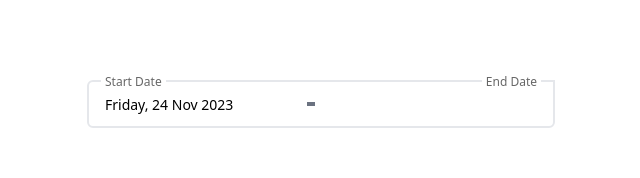
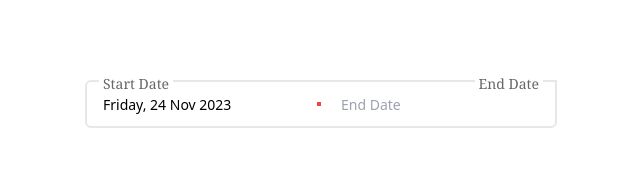
Before and after one commit to Sarath-Kumar-G/custom-react-datepicker, a Next.js app: page / in a window 1280 px wide. Shown: the top 178 px of the page, without its empty margins (319-959 px from the left). Built offline with nearby package versions, Linux system fonts and the light colour scheme.

Commit message:
improve : added improvements on date picker

```diff
--- a/src/components/atoms/DatePicker/DatePicker.tsx
+++ b/src/components/atoms/DatePicker/DatePicker.tsx
@@ -5,25 +5,30 @@ import "react-datepicker/dist/react-datepicker.css";
 
 interface CustomDatePickerProps {
   isEndDate?: boolean;
+  additionalDatePickerClasses?: string;
 }
 
-export function CustomDatePicker({ isEndDate }: CustomDatePickerProps) {
+export function CustomDatePicker({
+  isEndDate,
+  additionalDatePickerClasses = "",
+}: CustomDatePickerProps) {
   const [startDate, setStartDate] = useState<Date>(new Date());
   const [isStartDateOpen, setIsStartDateOpen] = useState<boolean>(false);
 
   const [endDate, setEndDate] = useState<Date>();
   const [isEndDateOpen, setIsEndDateOpen] = useState<boolean>(false);
 
+  const datePickerDynamicClasses = clsx(
+    "h-12 pl-4 w-fit pr-3 flex justify-between relative group items-center border rounded-md rounded-tr-none hover:border-gray-600 border-gray-200",
+    {
+      "!border-primary border-2 hover:border-primary hover:border-2": true,
+      [additionalDatePickerClasses]: additionalDatePickerClasses,
+    }
+  );
+
   return (
-    <div
-      className={clsx(
-        "h-12 pl-4 w-fit pr-3 flex justify-between relative group items-center border rounded-md rounded-tr-none hover:border-gray-600 border-gray-200 dark:bg-gray-900",
-        {
-          "!border-primary border-2 hover:border-primary hover:border-2": true,
-        }
-      )}
-    >
-      <span className="text-xs whitespace-nowrap absolute -top-2 left-3 px-1 dark:bg-gray-900 bg-white text-black text-opacity-60 dark:text-white dark:opacity-100">
+    <div className={datePickerDynamicClasses}>
+      <span className="text-sm font-serif whitespace-nowrap absolute -top-2 left-3 px-1 bg-white text-black text-opacity-60">
         Start Date
       </span>
       <button
@@ -35,8 +40,9 @@ export function CustomDatePicker({ isEndDate }: CustomDatePickerProps) {
         aria-label="Select departure date"
       >
         <DatePicker
+          placeholderText="Start Date"
           calendarClassName="!border-none !shadow !flex"
-          className="focus:outline-none w-fit dark:bg-transparent dark:placeholder:text-white text-sm font-medium"
+          className="focus:outline-none w-fit text-sm font-medium"
           dateFormat="EEEE, dd MMM yyyy"
           minDate={new Date()}
           monthsShown={2}
@@ -56,8 +62,8 @@ export function CustomDatePicker({ isEndDate }: CustomDatePickerProps) {
       </button>
       {isEndDate && (
         <>
-          <span className="w-2 border-2 border-gray-500 mr-6" />
-          <span className="text-xs whitespace-nowrap absolute -top-2 right-3 px-1 dark:bg-gray-900 bg-white text-black text-opacity-60 dark:text-white dark:opacity-100">
+          <span className="w-1 border-2 border-red-500 mr-5 ml-3" />
+          <span className="text-sm font-serif whitespace-nowrap absolute -top-2 right-3 px-1 bg-white text-black text-opacity-60">
             End Date
           </span>
           <button
@@ -70,7 +76,8 @@ export function CustomDatePicker({ isEndDate }: CustomDatePickerProps) {
           >
             <DatePicker
               calendarClassName="!border-none !shadow !flex"
-              className="focus:outline-none w-fit dark:bg-transparent dark:placeholder:text-white text-sm font-medium"
+              placeholderText="End Date"
+              className="focus:outline-none w-fit text-sm font-medium"
               dateFormat="EEEE, dd MMM yyyy"
               minDate={new Date()}
               monthsShown={2}
--- a/src/pages/PageWrapper/PageWrapper.tsx
+++ b/src/pages/PageWrapper/PageWrapper.tsx
@@ -3,7 +3,7 @@ import React from "react";
 
 export function PageWrapper() {
   return (
-    <article className="w-full pt-20">
+    <article className="w-full pt-20 !font-poppins">
       <MyComponent />
     </article>
   );
```
